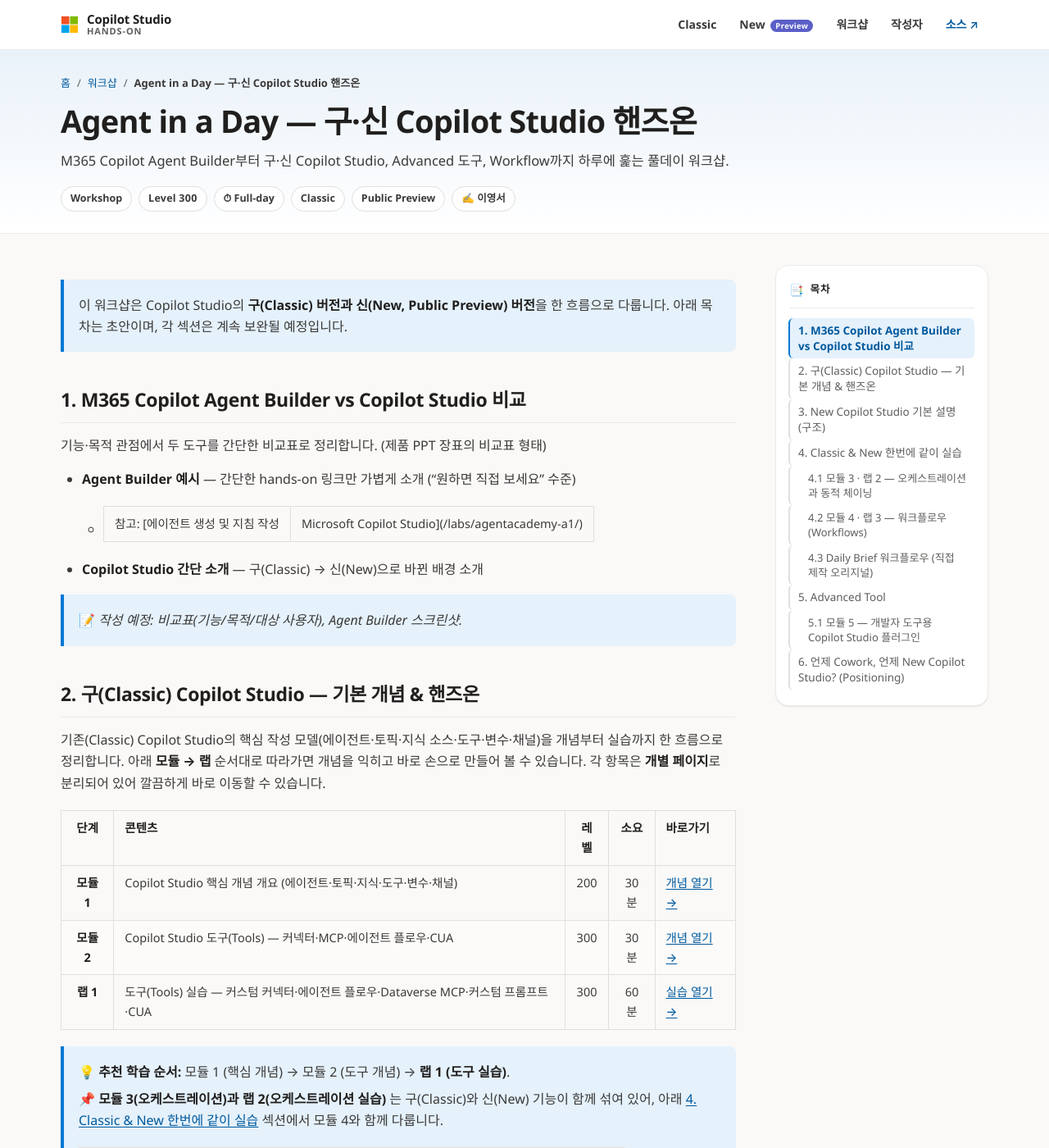
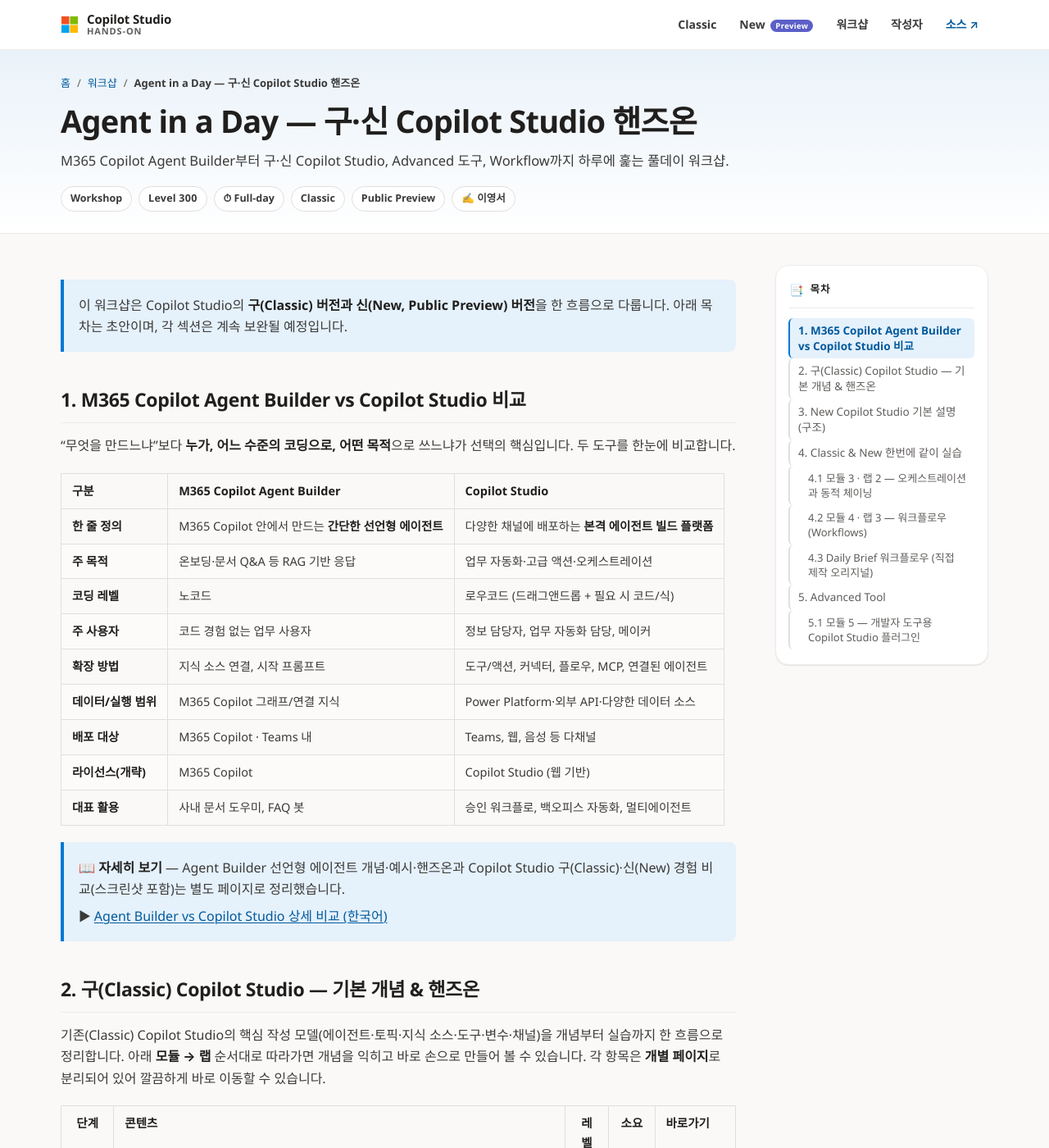
Before and after one commit to baby-crows/Copilot-Studio-Handson-Blog, a Jekyll site: the page built from workshops/agent-in-a-day/index.md, in a window 1280 px wide and 1400 px high. Shown: the whole window at 82% size. Built offline with Jekyll 4.4.1, drawn with Linux system fonts in a browser that asks for light colours; some of the changed text lies outside the part shown.

Commit message:
Section 1: add Agent Builder vs Copilot Studio comparison table + detail page (labs/agentbuilder-vs-studio-kr w/ 6 images); remove section 6 (Positioning)

```diff
--- /dev/null
+++ b/labs/agentbuilder-vs-studio-kr/index.md
@@ -0,0 +1,114 @@
+---
+layout: lab
+title: "Agent Builder vs Copilot Studio 상세 비교 (한국어)"
+summary: "M365 Copilot Agent Builder와 Copilot Studio를 목적·코딩 레벨·대상·확장 방법으로 비교하고, Agent Builder 선언형 에이전트 개념·예시·핸즈온, Copilot Studio 구(Classic)·신(New) 경험 차이를 스크린샷과 함께 정리."
+edition: "Public Preview"
+level: 300
+time: "20분"
+audience: "Maker"
+author: "이영서"
+accent: "#B11F4B"
+tags: ["Agent Builder", "Copilot Studio", "Declarative Agent", "Classic vs New", "비교"]
+---
+
+> 두 가지 에이전트 구축 방식을 **목적·코딩 레벨·대상·확장 방법** 관점에서 비교하고, 각각의 개념과 예시를 정리한 교육용 자료입니다.
+> 참고: Microsoft Learn · Agent_Blog 실습 가이드 · KBHC Copilot Studio Introduction 덱
+
+## 1. 한눈에 보는 비교표
+
+"무엇을 만드느냐"보다 **누가, 어느 수준의 코딩으로, 어떤 목적**으로 쓰느냐가 선택의 핵심입니다.
+
+| 구분 | M365 Copilot Agent Builder | Copilot Studio |
+|------|----------------------------|----------------|
+| **한 줄 정의** | M365 Copilot 안에서 만드는 **간단한 선언형 에이전트** | 다양한 채널에 배포하는 **본격 에이전트 빌드 플랫폼** |
+| **주 목적** | 온보딩·문서 Q&A 등 RAG 기반 응답 | 업무 자동화·고급 액션·오케스트레이션 |
+| **코딩 레벨** | 노코드 | 로우코드 (드래그앤드롭 + 필요 시 코드/식) |
+| **주 사용자** | 코드 경험 없는 업무 사용자 | 정보 담당자, 업무 자동화 담당, 메이커 |
+| **확장 방법** | 지식 소스 연결, 시작 프롬프트 | 도구/액션, 커넥터, 플로우, MCP, 연결된 에이전트 |
+| **데이터/실행 범위** | M365 Copilot 그래프/연결 지식 | Power Platform·외부 API·다양한 데이터 소스 |
+| **배포 대상** | M365 Copilot · Teams 내 | Teams, 웹, 음성 등 다채널 |
+| **라이선스(개략)** | M365 Copilot | Copilot Studio (웹 기반) |
+| **대표 활용** | 사내 문서 도우미, FAQ 봇 | 승인 워크플로, 백오피스 자동화, 멀티에이전트 |
+
+> ※ 라이선스·기능은 변경될 수 있어 실제 도입 시 공식 문서를 확인하세요. SharePoint Agents·Agents Toolkit 등 추가 옵션은 별도 비교 참고.
+
+## 2. Agent Builder — 선언형 에이전트
+
+**Copilot Agent Builder**는 코드 없이 **자연어 지침(Instructions)** 과 **지식 소스**만으로 동작을 정의하는 **선언형 에이전트(Declarative Agent)** 도구입니다. 복잡한 프로그래밍 없이도, 사용자 요청을 처리하는 규칙과 데이터 소스 연결을 선언적으로 기술하여 누구나 손쉽게 특수 목적의 AI 에이전트를 만들 수 있습니다.
+
+### 핵심 특징
+
+| 특징 | 설명 |
+|------|------|
+| **Low-Code / No-Code** | 코드 대신 **지침 기반**으로 동작을 정의 |
+| **Microsoft 365 통합** | SharePoint·OneDrive·Teams 등과 자연스럽게 연결 (별도 인덱싱·구성 불필요) |
+| **확장성** | 다양한 데이터 소스 연결 + 이미지 생성·**Python 코드 인터프리터** 등 기능 활용 |
+| **안전성** | Microsoft 365 보안 및 규정 준수 정책을 그대로 적용 (사용자가 접근 가능한 데이터만 참조) |
+
+### 어디서 만드나
+
+Teams 또는 M365 Copilot App의 **Copilot 좌측 탭 → [에이전트 만들기]** 에서 생성합니다. **① 대화형**(원하는 에이전트를 묘사하면 Copilot이 지침·자료를 자동 작성)과 **② 수동 구성**(지침·참조자료·기능을 직접 추가)을 함께 활용하면 빠르고 구조적으로 만들 수 있습니다.
+
+![M365 Copilot 좌측의 에이전트 만들기 진입 화면]({{ '/labs/agentbuilder-vs-studio-kr/images/ws4-1-create.png' | relative_url }})
+
+*M365 Copilot 좌측 탭 → "에이전트 만들기"에서 선언형 에이전트 생성 시작*
+
+### 실제 예시 — 파트너 인사이트 도우미
+
+메일·채팅·Teams·SharePoint 등 **내부 자료와 웹서치를 종합**해 미팅 대상자의 정보와 인사이트를 제공하는 에이전트입니다. 지침에 출력 포맷·주의사항(예: 1년 이상 경과 정보 경고, 사내 향응·접대 규정 고지)을 정의하고, **코드 인터프리터**로 HTML 인포그래픽 리포트까지 생성할 수 있습니다.
+
+![파트너 인사이트 도우미 에이전트의 종합 인사이트 분석 결과 화면]({{ '/labs/agentbuilder-vs-studio-kr/images/ws4-example-partner-agent.png' | relative_url }})
+
+*"파트너 인사이트 도우미"가 종합 인사이트 분석 결과를 제공하는 모습 — 출처·최신성 고지 포함*
+
+### 규제 환경 적용 예시 — 금융상품 컴플라이언스 가이드
+
+**목적**: 직원이 사내 승인된 컴플라이언스/약관 문서에서만 답을 찾도록 하여, 잘못된 안내나 비승인 정보 노출을 방지.
+
+**지식 소스**: 컴플라이언스팀이 관리하는 SharePoint 사이트(승인 문서만)
+
+**지침(Instructions) 예시**:
+
+- 답변은 반드시 연결된 **승인 문서에서만** 근거를 찾고, 출처 문서명과 위치를 함께 표시합니다.
+- 문서에 근거가 없으면 "확인된 근거가 없습니다"라고 답하고 **추측하지 않습니다**.
+- 특정 상품의 **투자 권유·수익 보장 표현을 사용하지 않습니다** (규제 준수).
+- 민감·개인정보(고객 식별정보)는 출력하지 않습니다.
+- 결과는 마크다운 표로 제공하고, 마지막에 "본 답변은 내부 참고용이며 공식 안내가 아님" 고지를 덧붙입니다.
+
+> 규제 포인트: ① 승인 소스 한정(환각 차단) ② 출처 명시(감사 추적) ③ 투자 권유 금지 ④ 개인정보 미노출 ⑤ 면책 고지
+
+### 직접 해보기 — 선언형 에이전트 핸즈온 (3단계)
+
+> 아래 핸즈온은 **Agent_Blog 제작자(chichoi1991)** 의 자료입니다. 본인이 작성한 자료가 아니며, 출처를 밝혀 연결합니다.
+
+| 단계 | 내용 | 바로가기 |
+|:----:|------|----------|
+| **Step 1** | 에이전트 생성 및 지침 작성 — 에이전트 만들기 진입, 대화형·수동으로 지침 작성 | [핸즈온 열기 →](https://chichoi1991.github.io/Agent_Blog/chapters/ws4-1-create-agent/) |
+| **Step 2** | 참조자료 · 기능 추가 — 메일·채팅·SharePoint 지식, 웹검색, 코드 인터프리터 활성화 | [핸즈온 열기 →](https://chichoi1991.github.io/Agent_Blog/chapters/ws4-2-ref-feature/) |
+| **Step 3** | 테스트 및 공유 — 테스트 패널로 검증하고 조직 구성원에게 공유 | [핸즈온 열기 →](https://chichoi1991.github.io/Agent_Blog/chapters/ws4-3-test-share/) |
+
+> 출처: [Agent_Blog — 선언형 에이전트 만들기 (chichoi1991.github.io)](https://chichoi1991.github.io/Agent_Blog/chapters/ws4-0-overview/) · 본 핸즈온/예시 이미지는 해당 저자 제작물입니다.
+
+## 3. Copilot Studio — 구(클래식) vs 신(새 경험)
+
+**Copilot Studio**는 본격적인 에이전트 빌드 플랫폼으로, 최근 **"새 에이전트 경험"** 으로 재설계(rebuilt)되었습니다. 두 경험은 아키텍처·런타임이 근본적으로 달라 서로 이전(migration)할 수 없습니다.
+
+| 구 — 클래식 경험 | 신 — 새 에이전트 경험 |
+|------------------|------------------------|
+| 토픽(Topic)·플로우·분기 로직·노드 중심 작성 | **자연어 설명**으로 에이전트 작성 시작 |
+| 캔버스가 주 작성 화면 (토픽/지식/액션/설정 분리) | 단일 화면에 정체성·지식·도구·스킬·설정 통합 |
+| 명시적 트리거·대화 설계에 의존 | 토픽 플로우 대신 **지시 + 추론**이 동작 주도 |
+| 오케스트레이션을 클래식/생성형 중 선택 가능 | 모든 에이전트가 **강화된 오케스트레이션** 사용 (M365 데이터 심층 추론) |
+| 왼쪽 메뉴: **Topics · Knowledge · Actions · Settings** | 상단 탭: **Build · Preview · Evaluate · Monitor** |
+
+> **선택 기준:** 새 에이전트를 만들고 더 나은 응답 품질·자연어 작성을 원하면 **새 경험**; 기존 클래식 에이전트 유지/확장이나 대화 흐름의 정밀·결정론적 제어가 필요하면 **클래식 경험**.
+
+![구버전(클래식) Copilot Studio - 국가 정보 안내 에이전트 화면]({{ '/labs/agentbuilder-vs-studio-kr/images/studio-classic-country-agent.png' | relative_url }})
+
+***[구버전 · 클래식]** 국가 정보 안내 에이전트 — Overview·Knowledge·Tools·Agents·Topics·Activity 등 탭이 분리된 클래식 UI*
+
+![새 경험 Copilot Studio - HR Policy FAQ Agent 빌드 화면]({{ '/labs/agentbuilder-vs-studio-kr/images/studio-new-hr-faq-agent.png' | relative_url }})
+
+***[신버전 · 새 경험]** HR Policy FAQ Agent — 단일 Build 화면에 Microsoft IQ·Skills·Tools·Knowledge·Connected agents 통합 (Build·Preview·Evaluate·Monitor)*
+
+> 출처: Microsoft Learn (overview / classic-vs-new) · 구버전 이미지: KBHC Copilot Studio Introduction 덱 · 신버전 이미지: [Meet the new Copilot Studio (Tech Community 블로그)](https://techcommunity.microsoft.com/blog/copilot-studio-blog/meet-the-new-copilot-studio-rebuilt-for-more-complex-multi-step-work/4526488)
--- a/workshops/agent-in-a-day/index.md
+++ b/workshops/agent-in-a-day/index.md
@@ -13,13 +13,23 @@
 
 ## 1. M365 Copilot Agent Builder vs Copilot Studio 비교
 
-기능·목적 관점에서 두 도구를 간단한 비교표로 정리합니다. (제품 PPT 장표의 비교표 형태)
+"무엇을 만드느냐"보다 **누가, 어느 수준의 코딩으로, 어떤 목적**으로 쓰느냐가 선택의 핵심입니다. 두 도구를 한눈에 비교합니다.
 
-- **Agent Builder 예시** — 간단한 hands-on 링크만 가볍게 소개 ("원하면 직접 보세요" 수준)
-  - 참고: [에이전트 생성 및 지침 작성 | Microsoft Copilot Studio](/labs/agentacademy-a1/)
-- **Copilot Studio 간단 소개** — 구(Classic) → 신(New)으로 바뀐 배경 소개
+| 구분 | M365 Copilot Agent Builder | Copilot Studio |
+|------|----------------------------|----------------|
+| **한 줄 정의** | M365 Copilot 안에서 만드는 **간단한 선언형 에이전트** | 다양한 채널에 배포하는 **본격 에이전트 빌드 플랫폼** |
+| **주 목적** | 온보딩·문서 Q&A 등 RAG 기반 응답 | 업무 자동화·고급 액션·오케스트레이션 |
+| **코딩 레벨** | 노코드 | 로우코드 (드래그앤드롭 + 필요 시 코드/식) |
+| **주 사용자** | 코드 경험 없는 업무 사용자 | 정보 담당자, 업무 자동화 담당, 메이커 |
+| **확장 방법** | 지식 소스 연결, 시작 프롬프트 | 도구/액션, 커넥터, 플로우, MCP, 연결된 에이전트 |
+| **데이터/실행 범위** | M365 Copilot 그래프/연결 지식 | Power Platform·외부 API·다양한 데이터 소스 |
+| **배포 대상** | M365 Copilot · Teams 내 | Teams, 웹, 음성 등 다채널 |
+| **라이선스(개략)** | M365 Copilot | Copilot Studio (웹 기반) |
+| **대표 활용** | 사내 문서 도우미, FAQ 봇 | 승인 워크플로, 백오피스 자동화, 멀티에이전트 |
 
-> 📝 *작성 예정: 비교표(기능/목적/대상 사용자), Agent Builder 스크린샷.*
+> 📖 **자세히 보기** — Agent Builder 선언형 에이전트 개념·예시·핸즈온과 Copilot Studio 구(Classic)·신(New) 경험 비교(스크린샷 포함)는 별도 페이지로 정리했습니다.
+>
+> ▶ **[Agent Builder vs Copilot Studio 상세 비교 (한국어)]({{ '/labs/agentbuilder-vs-studio-kr/' | relative_url }})**
 
 ## 2. 구(Classic) Copilot Studio — 기본 개념 & 핸즈온
 
@@ -129,9 +139,3 @@
 **구성**: 로컬 YAML 파일(`agent.mcs.yml`, `topics/`, `actions/`, `knowledge/`, `templates/`) + 4개 에이전트 + 30+ 스킬 + 번들 Node.js 스크립트 + 평가 프레임워크. **설치**: Node.js 18+, VS Code Copilot Studio 확장(push/pull/clone용), Power Platform 환경 필요. 마켓플레이스 또는 `microsoft/skills-for-copilot-studio` 저장소에서 설치.
 
 > 📝 *추가 사례(작성 예정):* Plan & handoff 하는 skill zip 기반 에이전트, MS Learn 플러그인을 활용하는 에이전트, NEW Copilot Studio Agents — Working with Skills(YouTube) 등.
-
-## 6. 언제 Cowork, 언제 New Copilot Studio? (Positioning)
-
-New Copilot Studio와 다른 옵션(예: Cowork)의 포지셔닝과 선택 기준을 정리합니다.
-
-> 📝 *작성 예정: 사용 시나리오별 의사결정 가이드.*
```
Also changed, not shown: labs/agentbuilder-vs-studio-kr/images/studio-classic-country-agent.png (added), labs/agentbuilder-vs-studio-kr/images/studio-new-hr-faq-agent.png (added), labs/agentbuilder-vs-studio-kr/images/ws4-1-create.png (added), labs/agentbuilder-vs-studio-kr/images/ws4-2-knowledge.png (added), labs/agentbuilder-vs-studio-kr/images/ws4-3-test.png (added), labs/agentbuilder-vs-studio-kr/images/ws4-example-partner-agent.png (added).
